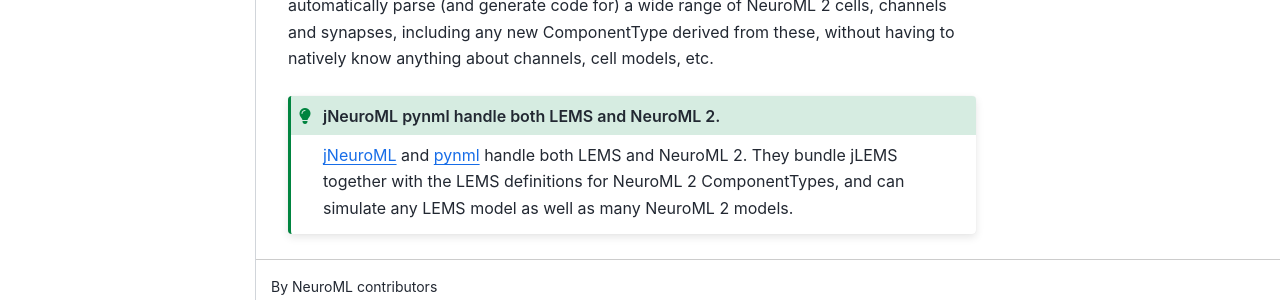
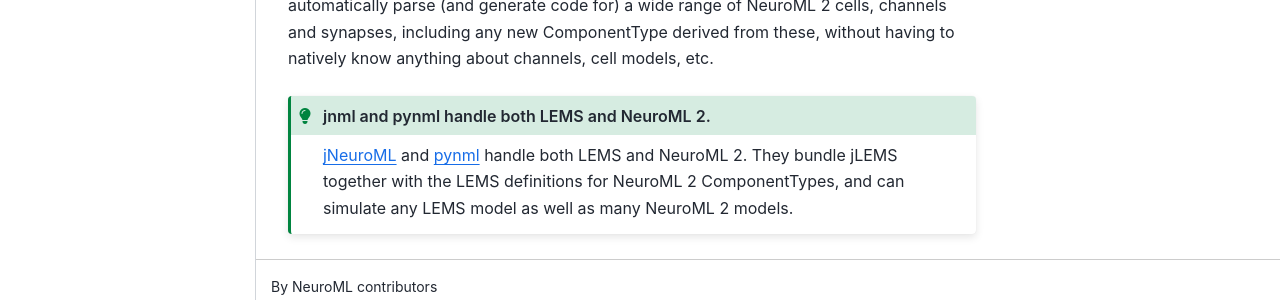
Before and after one commit to NeuroML/Documentation, a Jupyter Book: the page built from source/Userdocs/NeuroMLv2.md, in a window 1280 px wide and 900 px high, scrolled down 3826 px. Shown: the part 563-863 px from the top of the window. Built offline with Jupyter Book 1.0.4 settings and Sphinx 7.4.7 and the Sphinx Book theme 1.1.4, drawn with Linux system fonts in a browser that asks for light colours; pages that are not in the unit, such as notebooks, are missing from menus; cross-references to code outside the pages are shown as plain code.

Commit message:
tweak: correct admon

````diff
--- a/source/Userdocs/NeuroMLv2.md
+++ b/source/Userdocs/NeuroMLv2.md
@@ -148,7 +148,7 @@
 
 The second point above means that if an application does support LEMS, it can automatically parse (and generate code for) a wide range of NeuroML 2 cells, channels and synapses, including any new ComponentType derived from these, without having to natively know anything about channels, cell models, etc.
 
-```{admonition} jNeuroML pynml handle both LEMS and NeuroML 2.
+```{admonition} jnml and pynml handle both LEMS and NeuroML 2.
 :class: tip
 {ref}`jNeuroML <jneuroML>` and {ref}`pynml <pyneuroml>` handle both LEMS and NeuroML 2.
 They bundle jLEMS together with the LEMS definitions for NeuroML 2 ComponentTypes, and can simulate any LEMS model as well as many NeuroML 2 models.
````
